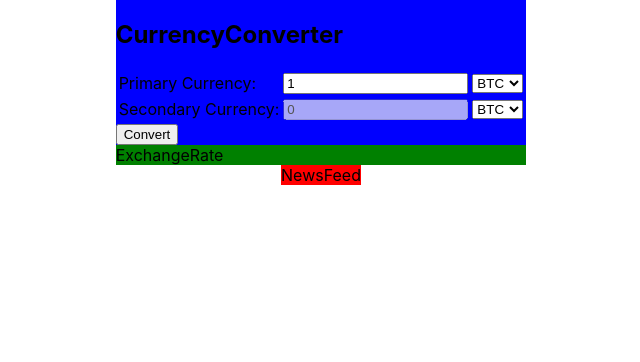
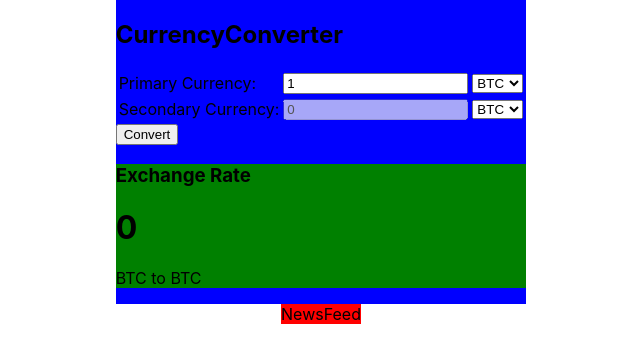
Before and after one commit to HaydenSmith25/crypto-dashboard, a React (Create React App) app: page / in a window 1280 px wide. Shown: the top 362 px of the page, without its empty margins (319-959 px from the left). Built offline with nearby package versions, Linux system fonts and the light colour scheme.

Commit message:
api key sorta updated

```diff
--- a/src/Components/ExchangeRate.js
+++ b/src/Components/ExchangeRate.js
@@ -1,5 +1,17 @@
-const ExchangeRate = () => {
-  return <div className="exchange-rate">ExchangeRate</div>;
+const ExchangeRate = ({
+  exchangeRate,
+  chosenPrimaryCurrency,
+  chosenSecondaryCurrency,
+}) => {
+  return (
+    <div className="exchange-rate">
+      <h3>Exchange Rate</h3>
+      <h1>{exchangeRate}</h1>
+      <p>
+        {chosenPrimaryCurrency} to {chosenSecondaryCurrency}
+      </p>
+    </div>
+  );
 };
 
 export default ExchangeRate;
--- a/src/Components/currencyConverter.js
+++ b/src/Components/currencyConverter.js
@@ -10,6 +10,7 @@ const CurrencyConverter = () => {
   const [amount, setAmount] = useState(1);
   const [exchangeRate, setExchangeRate] = useState(0);
   const [result, setResult] = useState(0);
+  const api_key = "2cff0e9c19msh96c7d87bce15d5fp1e8c6ajsn6c0a1f532305";
 
   const convert = () => {
     const options = {
@@ -23,7 +24,7 @@ const CurrencyConverter = () => {
       },
       headers: {
         "x-rapidapi-host": "alpha-vantage.p.rapidapi.com",
-        "x-rapidapi-key": "2cff0e9c19msh96c7d87bce15d5fp1e8c6ajsn6c0a1f532305",
+        "x-rapidapi-key": api_key,
       },
     };
 
@@ -106,7 +107,11 @@ const CurrencyConverter = () => {
           Convert
         </button>
       </div>
-      <ExchangeRate />
+      <ExchangeRate
+        exchangeRate={exchangeRate}
+        chosenPrimaryCurrency={chosenPrimaryCurrency}
+        chosenSecondaryCurrency={chosenSecondaryCurrency}
+      />
     </div>
   );
 };
```
